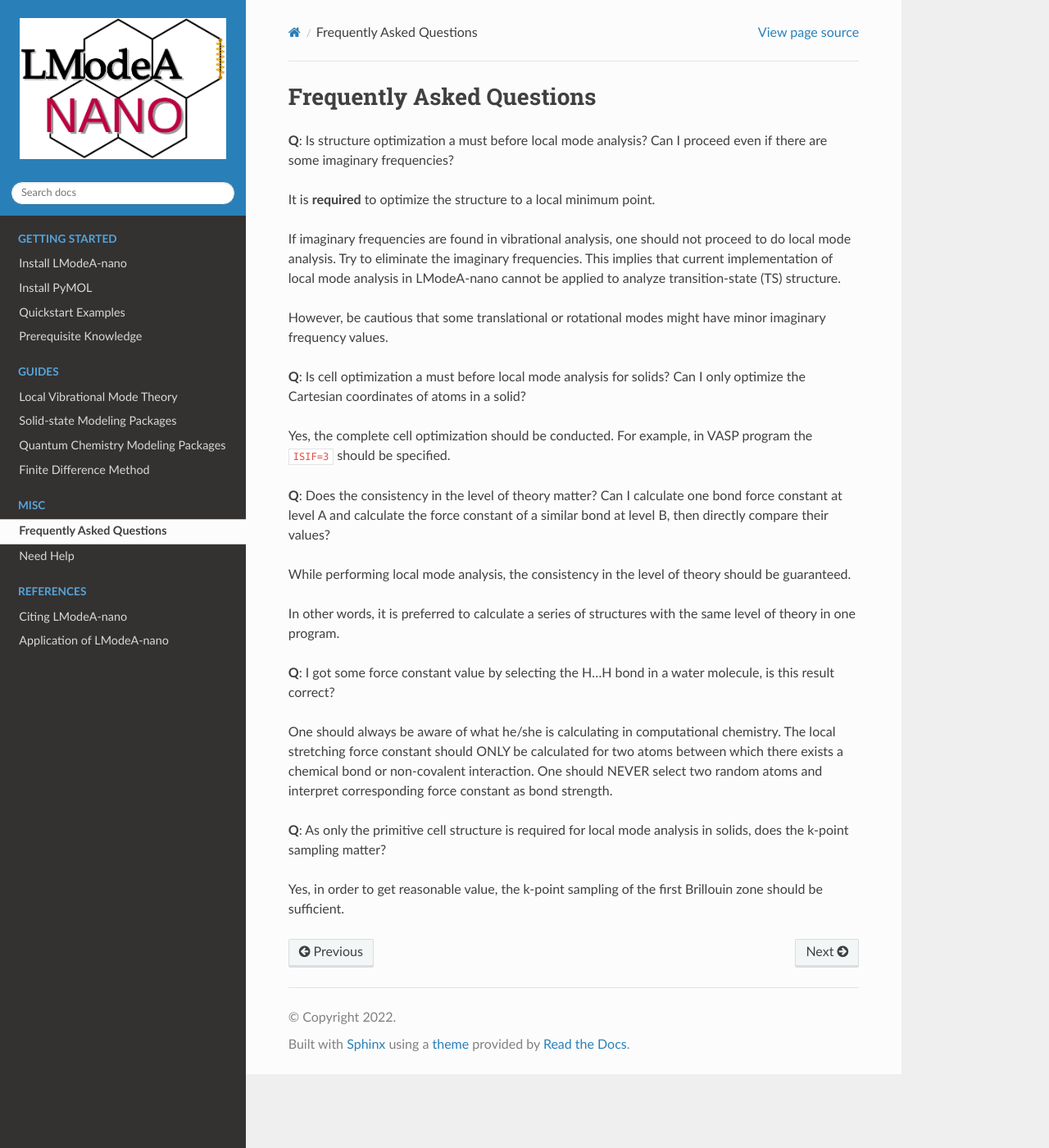
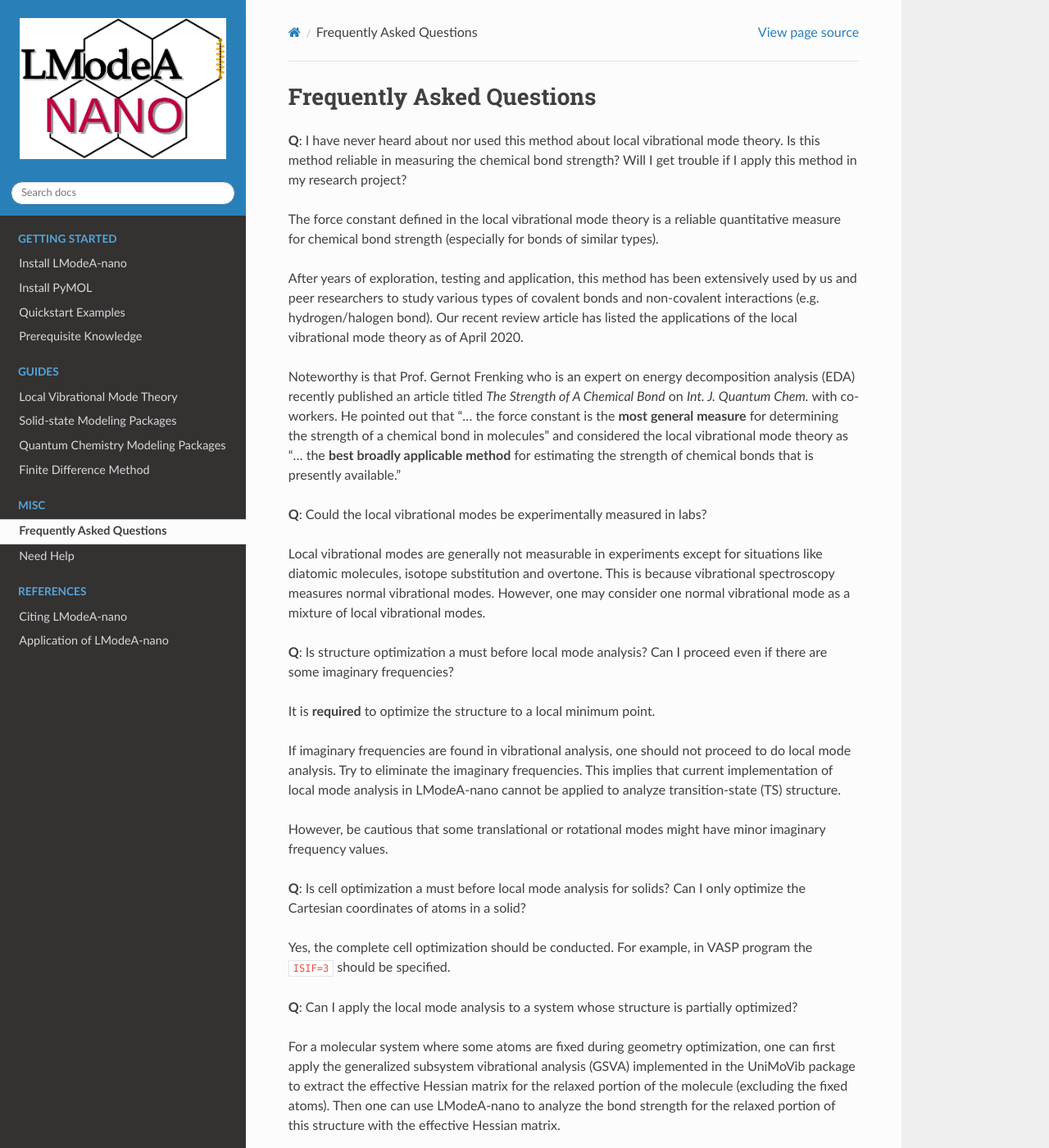
Before and after one commit to smutao/lm-nn-doc, a Sphinx documentation site: the page built from source/faq.rst, in a window 1280 px wide and 1400 px high. Shown: the whole window at 82% size. Built offline with Sphinx 7.4.7 and the Read the Docs theme 2.0.0, drawn with Linux system fonts in a browser that asks for light colours; some of the changed text lies outside the part shown.

Commit message:
Update faq.rst
add some questions and answers

```diff
--- a/source/faq.rst
+++ b/source/faq.rst
@@ -7,6 +7,22 @@
 ==========================
 Frequently Asked Questions
 ==========================
+
+
+
+**Q**:  I have never heard about nor used this method about local vibrational mode theory. Is this method reliable in measuring the chemical bond strength? Will I get trouble if I apply this method in my research project?
+
+
+The force constant defined in the local vibrational mode theory is a reliable quantitative measure for chemical bond strength (especially for bonds of similar types).
+
+After years of exploration, testing and application, this method has been extensively used by us and peer researchers to study various types of covalent bonds and non-covalent interactions (e.g. hydrogen/halogen bond). Our recent review article has listed the applications of the  local vibrational mode theory as of April 2020.
+
+Noteworthy is that Prof. Gernot Frenking who is an expert on energy decomposition analysis (EDA) recently published an article titled *The Strength of A Chemical Bond* on  *Int. J. Quantum Chem.* with co-workers. He pointed out that "… the force constant is the **most general measure** for determining the strength of a chemical bond in molecules" and considered the local vibrational mode theory as "… the **best broadly applicable method** for estimating the strength of chemical bonds that is presently available."
+
+**Q**: Could the local vibrational modes be experimentally measured in labs?
+
+Local vibrational modes are generally not measurable in experiments except for situations like diatomic molecules, isotope substitution and overtone. This is because vibrational spectroscopy measures normal vibrational modes. However, one may consider one normal vibrational mode as a mixture of local vibrational modes.
+
 
 
 
@@ -27,6 +43,11 @@
 Yes, the complete cell optimization should be conducted. For example, in VASP program the ``ISIF=3`` should be specified.
 
 
+**Q**: Can I apply the local mode analysis to a system whose structure is partially optimized?
+
+For a molecular system where some atoms are fixed during geometry optimization, one can first apply the generalized subsystem vibrational analysis (GSVA) implemented in the UniMoVib package to extract the effective Hessian matrix for the relaxed portion of the molecule (excluding the fixed atoms). Then one can use LModeA-nano to analyze the bond strength for the relaxed portion of this structure with the effective Hessian matrix.
+
+For solid system (or periodic systems in general), GSVA is not extended yet.
 
 
 **Q**: Does the consistency in the level of theory matter? Can I calculate one bond force constant at level A and calculate the force constant of a similar bond at level B, then directly compare their values?
@@ -47,3 +68,18 @@
 **Q**:  As only the primitive cell structure is required for local mode analysis in solids, does the k-point sampling matter?
 
 Yes, in order to get reasonable value, the  k-point sampling of the first Brillouin zone should be sufficient.
+
+
+
+
+**Q**: LModeA-nano gives force constant and frequency as output, which one should I used for chemical bond strength measure?
+
+In most situations, one should choose force constant because it is independent of atomic masses.
+
+**Q**: I got some error when selecting atoms for an angle in a solid structure? How can I handle this?
+
+For an angle definition, it needs three atoms to be picked. Try pick the first atom within the primitive cell. :-)
+
+**Q**: I got some error message when I load in the second structure after I analyze the first one. How to handle this issue?
+
+One needs to close the current PyMOL window after analyzing one structure and reopen a new PyMOL window for another structure.
```
